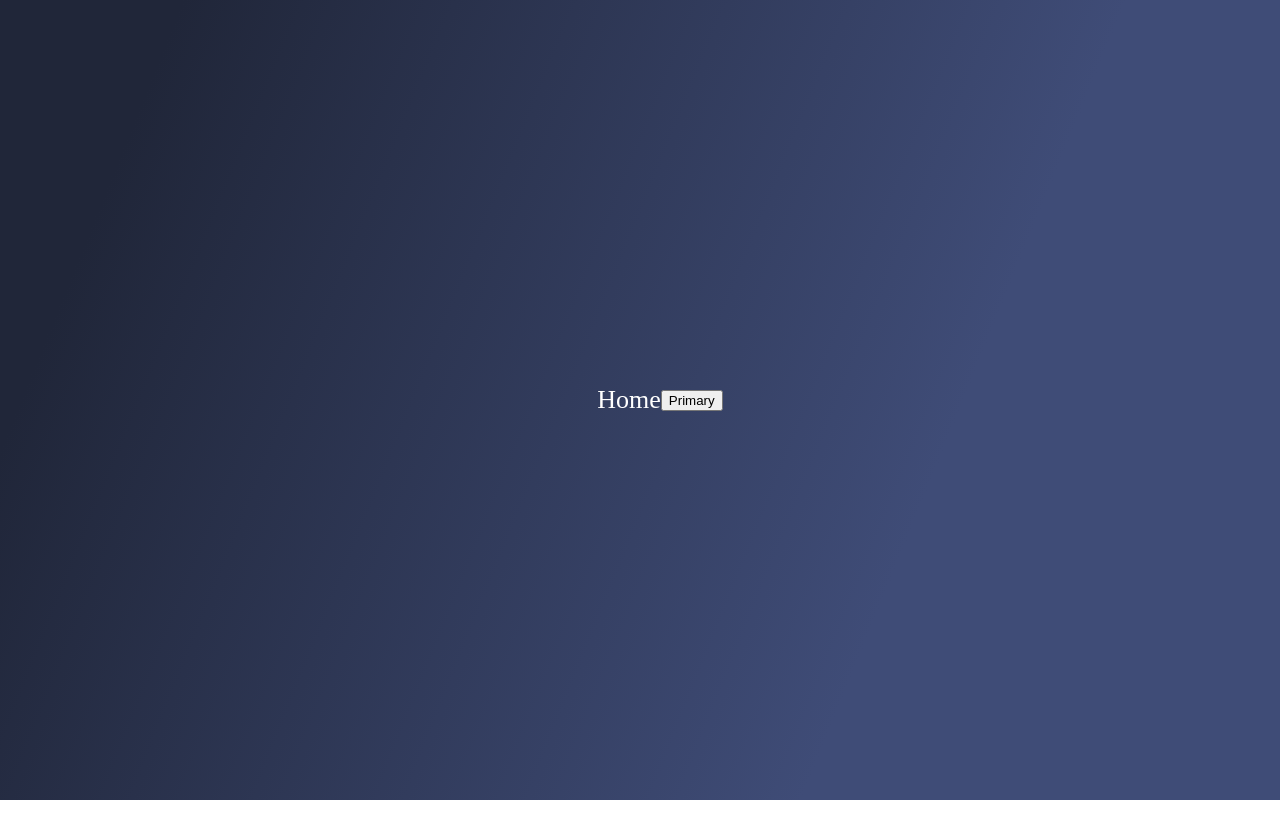
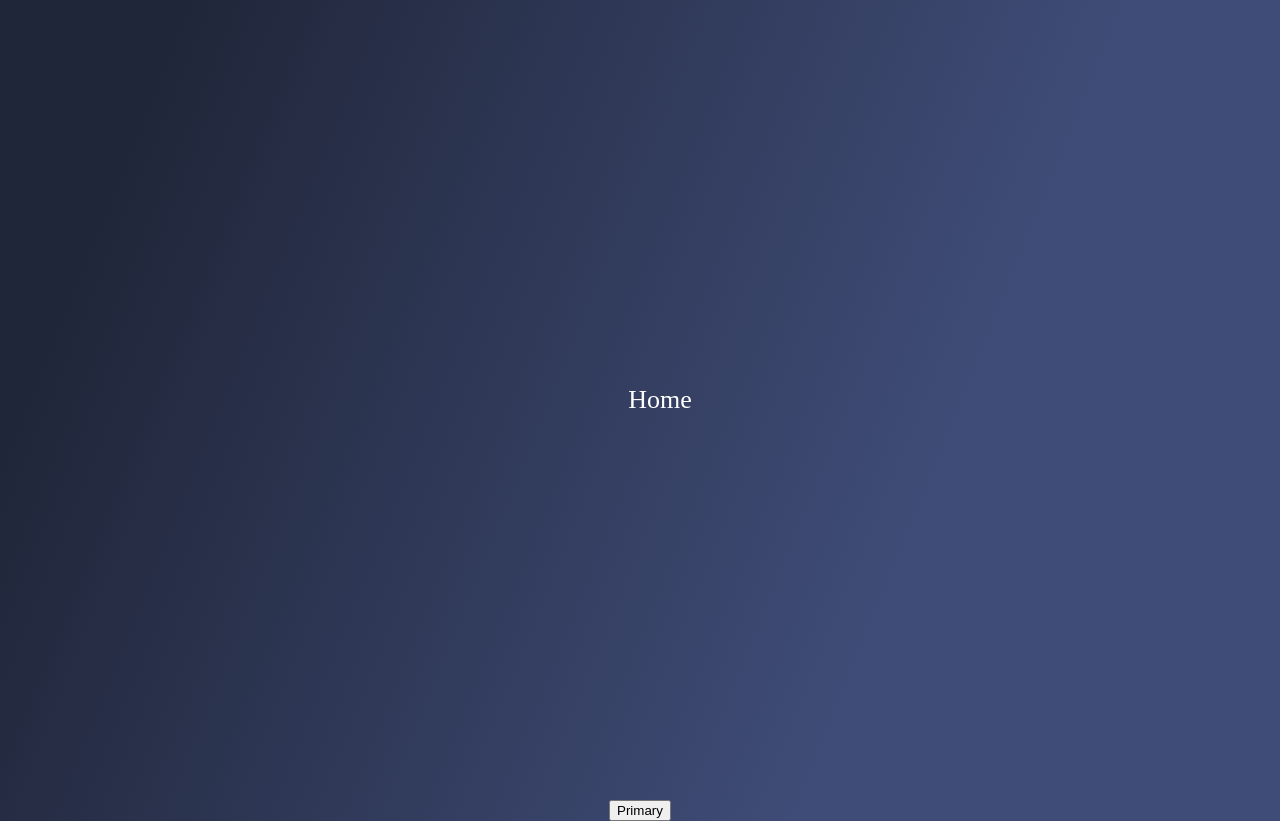
Before and after one commit to Gboog/griffinblotner, a React (Create React App) app: page / in a window 1280 px wide. Before the commit the page ends 800 px from the top, so only its background shows below. Built offline with nearby package versions, Linux system fonts and the light colour scheme.

Commit message:
Test button3

```diff
--- a/src/App.js
+++ b/src/App.js
@@ -16,11 +16,12 @@ function App() {
             </li>
           </ul>
         </nav>
-        <Button variant="primary">Primary</Button>{' '}
+
 
 
 
       </header>
+      <Button variant="primary">Primary</Button>{' '}
     </div>
   );
 }
```
